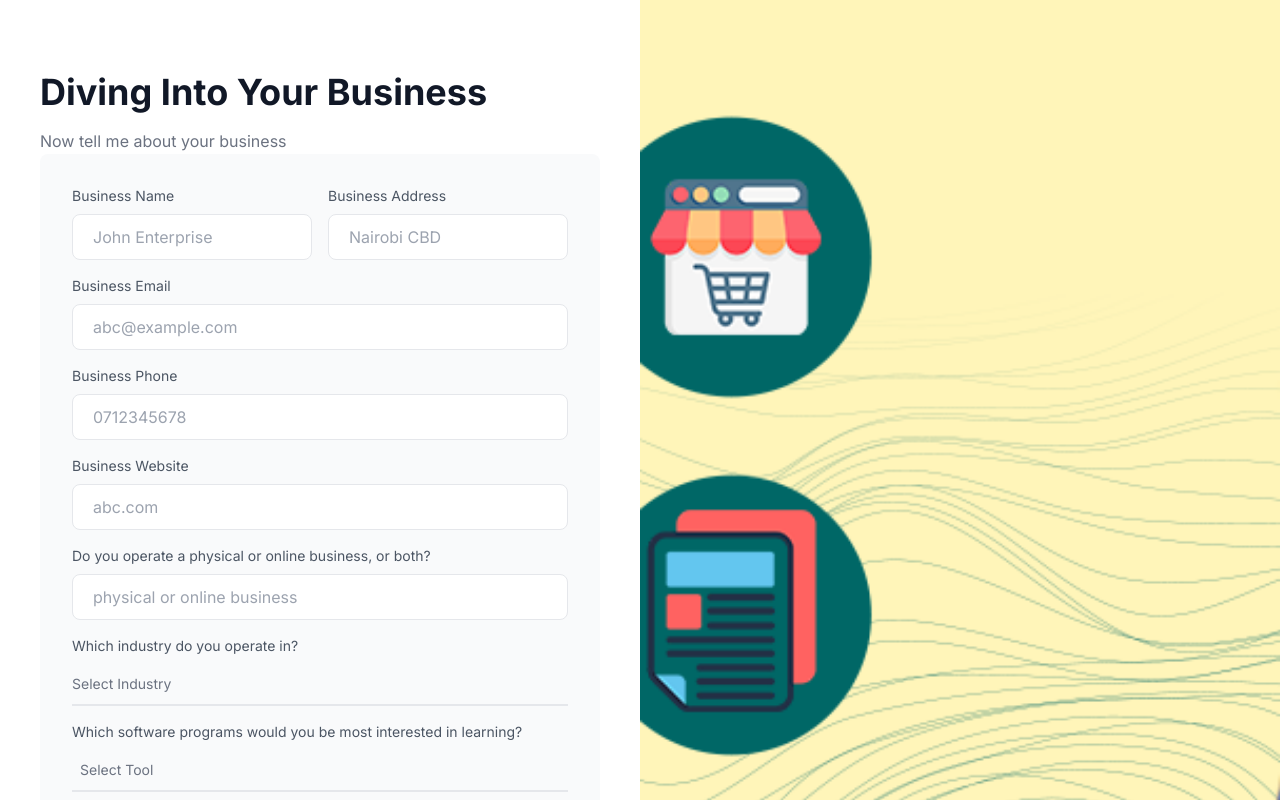
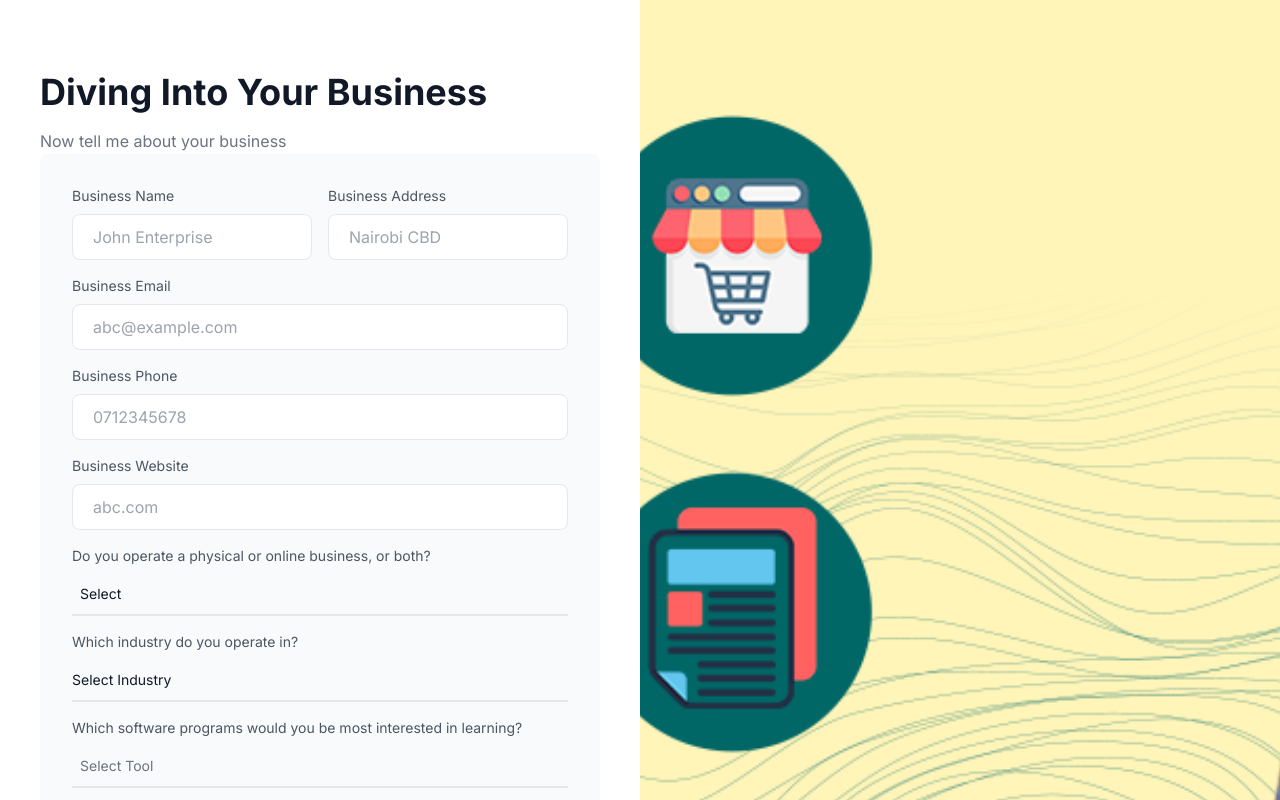
Before and after one commit to abdulgamal/NiPlug, a Next.js app: page /onboarding in a window 1280 px wide. Both pictures are taken after a click on the button "Continue". Shown: the top 800 px of the page. Built offline with nearby package versions, Linux system fonts and the light colour scheme.

Commit message:
add dropdown for business premises

```diff
--- a/src/components/business.jsx
+++ b/src/components/business.jsx
@@ -103,10 +103,11 @@ function Business() {
             placeholder="0712345678"
             value={businessPhone}
             onChange={(e) => {
-              setBusinessPhone(e.target.value);
+              const newValue = e.target.value.replace(/[^0-9.]/g, "");
+              setBusinessPhone(newValue);
               setBusinessData((prev) => ({
                 ...prev,
-                businessPhone: e.target.value,
+                businessPhone: newValue,
               }));
             }}
             className="block w-full px-5 py-2.5 mt-2 text-gray-700 placeholder-gray-400 bg-white border border-gray-200 rounded-lg focus:border-blue-400 focus:ring-blue-400 focus:outline-none focus:ring focus:ring-opacity-40"
@@ -135,9 +136,8 @@ function Business() {
           <label className="block mb-2 text-sm text-gray-600">
             Do you operate a physical or online business, or both?
           </label>
-          <input
-            type="text"
-            placeholder="physical or online business"
+          <select
+            id="digital_tool"
             value={businessType}
             onChange={(e) => {
               setBusinessType(e.target.value);
@@ -146,8 +146,13 @@ function Business() {
                 businessPremise: e.target.value,
               }));
             }}
-            className="block w-full px-5 py-2.5 mt-2 text-gray-700 placeholder-gray-400 bg-white border border-gray-200 rounded-lg focus:border-blue-400 focus:ring-blue-400 focus:outline-none focus:ring focus:ring-opacity-40"
-          />
+            className="block py-2.5 px-2 w-full text-sm text-gray-900 bg-transparent border-0 border-b-2 border-gray-200 appearance-none focus:outline-none focus:ring-0 focus:border-gray-200 peer"
+          >
+            <option value="">Select</option>
+            <option value="physical business">Physical business</option>
+            <option value="online business">Online business</option>
+            <option value="both">Both</option>
+          </select>
         </div>
 
         <div className="mt-4">
@@ -167,7 +172,7 @@ function Business() {
                 industry: e.target.value,
               }));
             }}
-            className="block py-2.5 px-0 w-full text-sm text-gray-500 bg-transparent border-0 border-b-2 border-gray-200 appearance-none dark:text-gray-400 dark:border-gray-700 focus:outline-none focus:ring-0 focus:border-gray-200 peer"
+            className="block py-2.5 px-0 w-full text-sm text-gray-900 bg-transparent border-0 border-b-2 border-gray-200 appearance-none focus:outline-none focus:ring-0 focus:border-gray-200 peer"
           >
             <option value="">Select Industry</option>
             <option value="Fashion">Fashion</option>
@@ -219,7 +224,7 @@ function Business() {
                   toolToLearn: e.target.value,
                 }));
               }}
-              className="block py-2.5 px-2 w-full text-sm text-gray-500 bg-transparent border-0 border-b-2 border-gray-200 appearance-none focus:outline-none focus:ring-0 focus:border-gray-200 peer"
+              className="block py-2.5 px-2 w-full text-sm text-gray-900 bg-transparent border-0 border-b-2 border-gray-200 appearance-none focus:outline-none focus:ring-0 focus:border-gray-200 peer"
             >
               <option value="">Select Tool</option>
               <option value="POS">POS</option>
```
